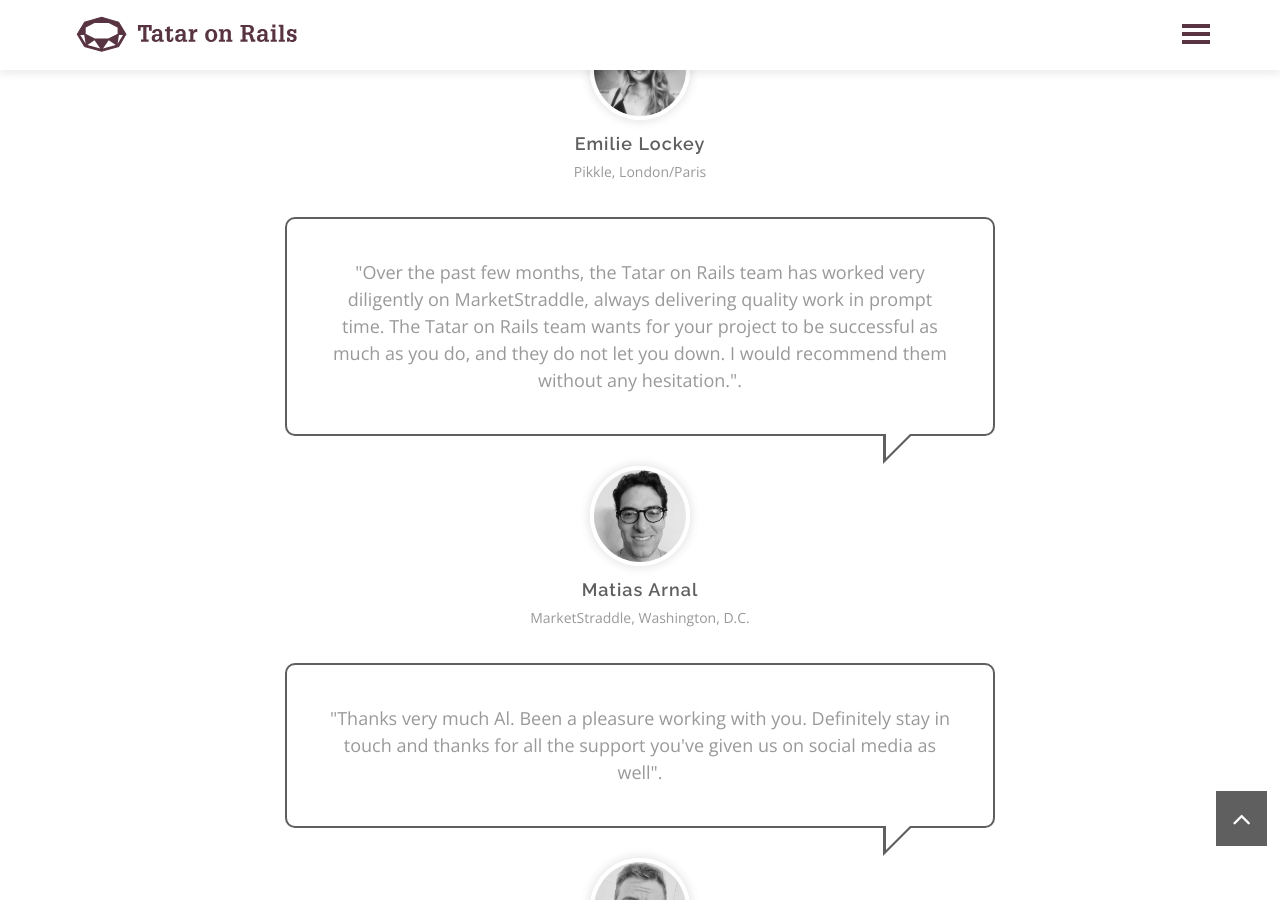
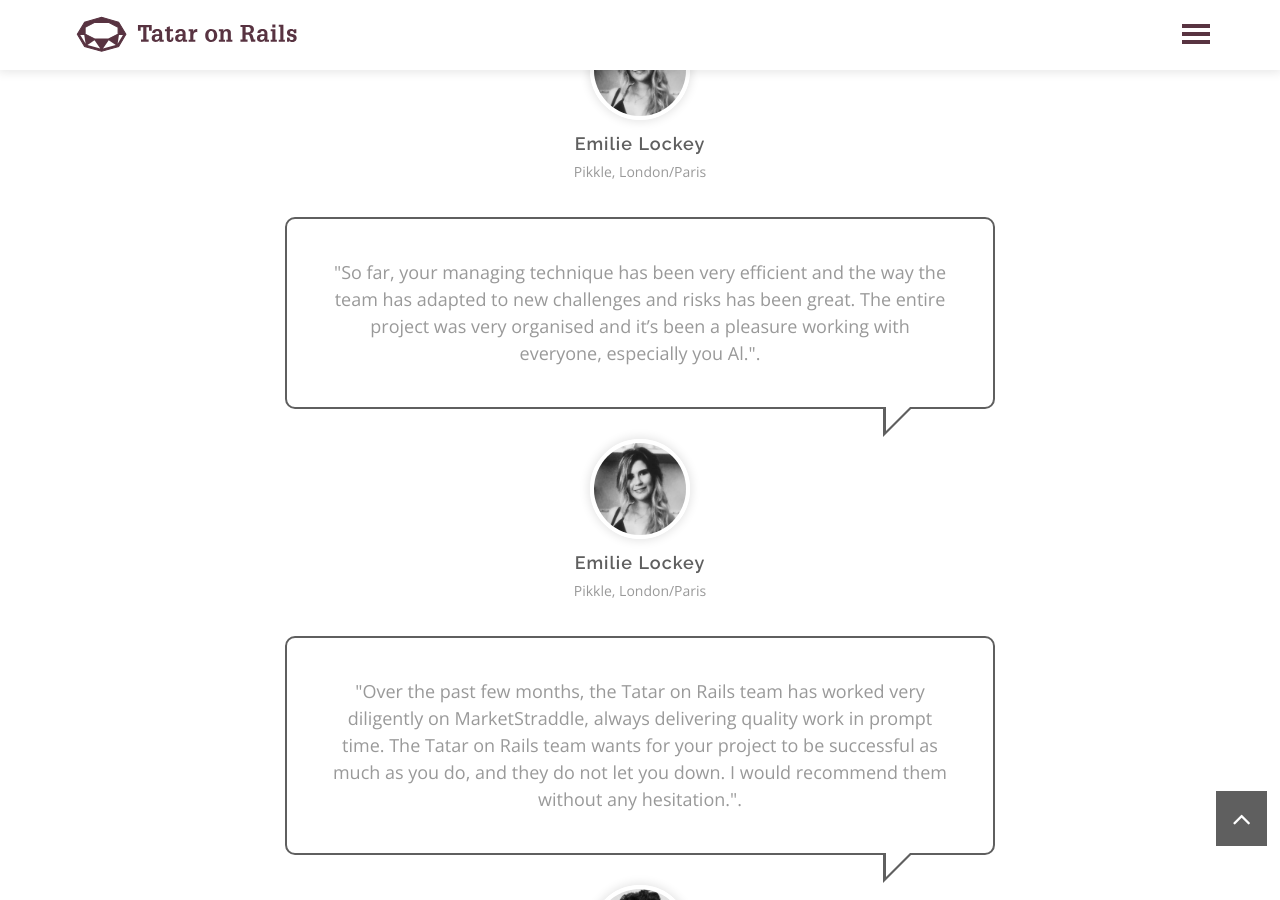
Before and after one commit to tataronrails/tataronrails.github.io, a Jekyll site: the page built from index.md, in a window 1280 px wide and 900 px high, scrolled down 3521 px. Built offline with Jekyll 4.4.1, drawn with Linux system fonts in a browser that asks for light colours; our own code applies the rules of GitHub Pages for plain Markdown files.

Commit message:
Update default.html

```diff
--- a/_layouts/default.html
+++ b/_layouts/default.html
@@ -595,6 +595,25 @@
                                     <!-- end of feedback block-->
 
 
+
+
+                                    <!--beginning of feedback block -->
+                                    <div class="item wow fadeInRight" data-wow-delay="0.7s">
+                                        <p class="speech">
+                                            "So far, your managing technique has been very efficient and the way  the team has adapted to new challenges and risks has been great. The entire project was very organised and it’s been a pleasure working with everyone, especially you Al.".
+                                        </p>
+                                        <div class="client-info">
+                                            <img src="/assets/images/emilie.jpg">
+                                            <h4>
+                                                Emilie Lockey
+                                            </h4>
+                                            <span>Pikkle, London/Paris</span>
+                                        </div>
+                                    </div>
+                                    <!-- /.item -->
+                                    <!-- end of feedback block-->
+
+
                                     <!--beginning of feedback block -->
                                     <div class="item wow fadeInRight" data-wow-delay="0.7s">
                                         <p class="speech">
```
